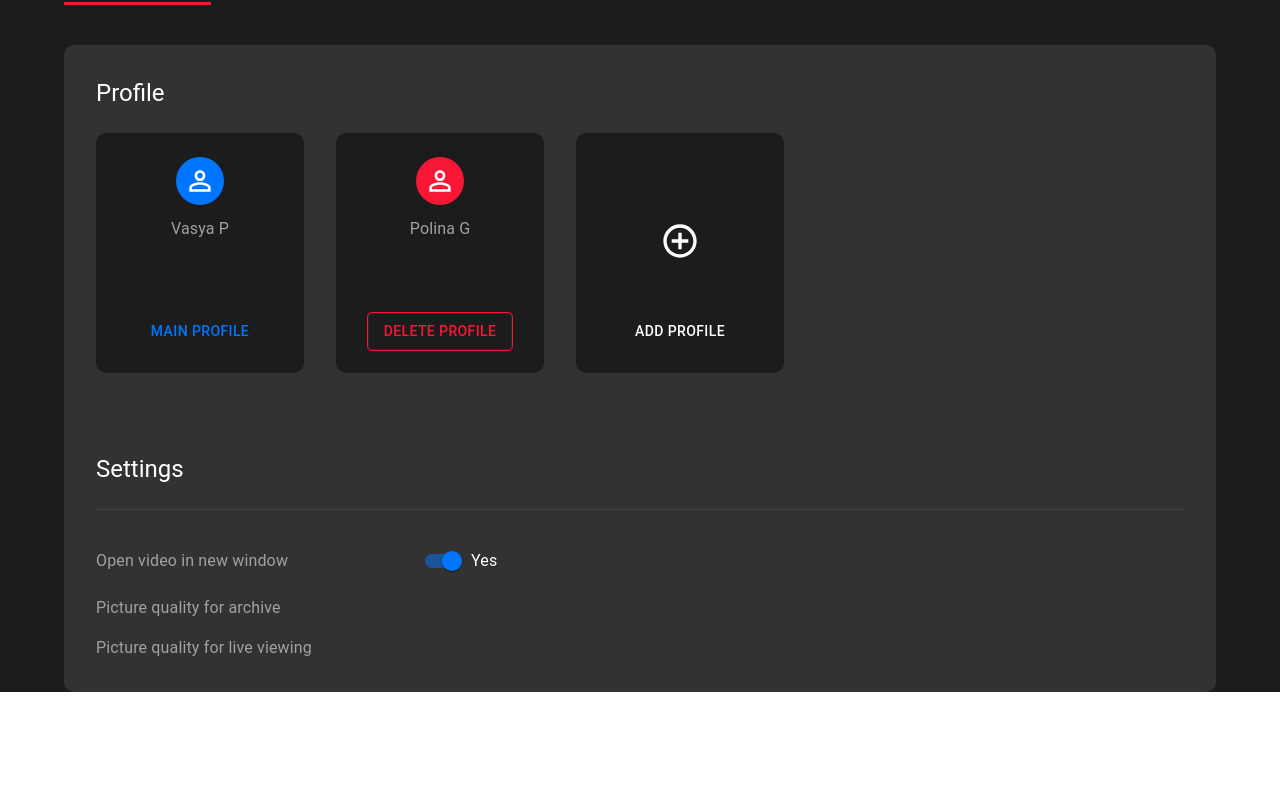
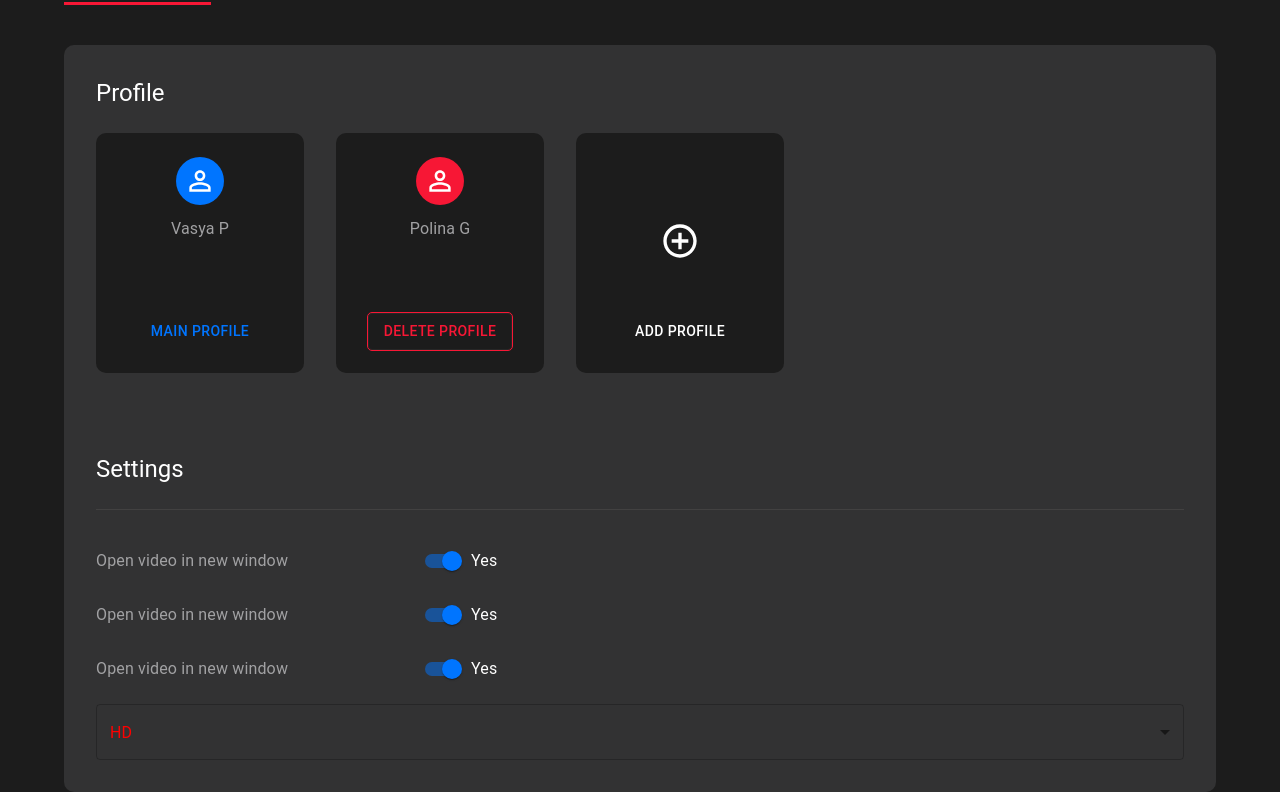
Before and after one commit to tatyanakarlen/matvil-asses, a Next.js app: page / in a window 1280 px wide. Shown: the part 291-1083 px from the top of the page. Before the commit the page ends 983 px from the top, so only its background shows below. Built offline with nearby package versions, Linux system fonts and the light colour scheme.

Commit message:
reorganized settings components

```diff
--- a/src/components/dashboard/Dashboard.js
+++ b/src/components/dashboard/Dashboard.js
@@ -1,28 +1,10 @@
 import * as React from 'react';
-import {
-  Typography,
-  Box,
-  List,
-  ListItem,
-  Button,
-  Switch,
-  FormControlLabel,
-  InputLabel,
-  Select,
-  MenuItem,
-  FormControl
-} from '@mui/material';
+import { Typography, Box, List, ListItem, Button } from '@mui/material';
 import ProfileCard from './ProfileCard';
 import AddCircleOutlineIcon from '@mui/icons-material/AddCircleOutline';
+import Settings from './Settings';
 
 export default function Dashboard() {
-  const [checked, setChecked] = React.useState(true);
-  const value = 'HD'
-
-  const handleChange = (event) => {
-    setChecked(event.target.checked);
-  };
-
   const listItemBaseStyles = {
     color: 'text.main',
   };
@@ -139,55 +121,9 @@ export default function Dashboard() {
               </Button>
             </Box>
           </Box>
-          <Typography sx={{ mt: 10 }} variant="h5">
-            Settings
-          </Typography>
 
-          <Box
-            sx={{
-              borderTop: '1px solid rgb(66 65 65)',
-              mt: 3,
-              pt: 4,
-              display: 'flex',
-              flexDirection: 'column',
-              gap: 2,
-            }}
-          >
-            <Box
-              sx={{
-                display: 'flex',
-                gap: 5,
-                alignItems: 'center',
-                width: '30rem',
-              }}
-            >
-              <Typography sx={{ color: 'text.main', width: '18rem' }}>
-                Open video in new window
-              </Typography>
-              <FormControlLabel
-                control={
-                  <Switch
-                    checked={checked}
-                    onChange={handleChange}
-                    inputProps={{ 'aria-label': 'controlled' }}
-                  />
-                }
-                label={checked ? 'Yes' : 'No'}
-              />
-            </Box>
-            <Box sx={{ display: 'flex', gap: 5, alignItems: 'center' }}>
-              <Typography sx={{ color: 'text.main', width: '18rem' }}>
-                Picture quality for archive
-              </Typography>
-
-            </Box>
-            <Box sx={{ display: 'flex', gap: 5, alignItems: 'center' }}>
-              <Typography sx={{ color: 'text.main', width: '18rem' }}>
-                Picture quality for live viewing
-              </Typography>
-
-            </Box>
-          </Box>
+          {/* ///////// SETTINGS  */}
+          <Settings />
         </Box>
       </Box>
     </>
--- /dev/null
+++ b/src/components/dashboard/Settings.js
@@ -0,0 +1,59 @@
+import {
+  Typography,
+  Box,
+  Select,
+  MenuItem,
+} from '@mui/material';
+import SettingsSwitch from './SettingsSwitch';
+import SettingsBox from './SettingsBox';
+
+export default function Settings() {
+  const options = [
+    { value: 'HD', label: 'HD' },
+    { value: 'BLU-RAY', label: 'BLU-RAY' },
+    { value: 'VHS', label: 'VHS' },
+  ];
+  return (
+    <>
+      <Typography sx={{ mt: 10 }} variant="h5">
+        Settings
+      </Typography>
+
+      <Box
+        sx={{
+          borderTop: '1px solid rgb(66 65 65)',
+          mt: 3,
+          pt: 4,
+          display: 'flex',
+          flexDirection: 'column',
+          gap: 2,
+        }}
+      >
+        <SettingsBox
+          text={'Open video in new window'}
+          settingsProp={<SettingsSwitch />}
+        />
+        <SettingsBox
+          text={'Open video in new window'}
+          settingsProp={<SettingsSwitch />}
+        />
+        <SettingsBox
+          text={'Open video in new window'}
+          settingsProp={<SettingsSwitch />}
+        />
+
+        <Select defaultValue="HD" sx={{ color: 'red' }}>
+          {options.map((option) => (
+            <MenuItem
+              key={option.value}
+              value={option.value}
+              disabled={option.disabled}
+            >
+              {option.label}
+            </MenuItem>
+          ))}
+        </Select>
+      </Box>
+    </>
+  );
+}
--- /dev/null
+++ b/src/components/dashboard/SettingsBox.js
@@ -0,0 +1,26 @@
+import {
+    Typography,
+    Box,
+    Switch,
+    FormControlLabel,
+    Select,
+    MenuItem,
+  } from '@mui/material';
+
+export default function SettingsBox({ text, settingsProp }) {
+    return (
+        <Box
+        sx={{
+          display: 'flex',
+          gap: 5,
+          alignItems: 'center',
+          width: '30rem',
+        }}
+      >
+        <Typography sx={{ color: 'text.main', width: '18rem' }}>
+          {text}
+        </Typography>
+        {settingsProp}
+      </Box>
+    )
+}
--- /dev/null
+++ b/src/components/dashboard/SettingsSwitch.js
@@ -0,0 +1,30 @@
+import { useState } from 'react';
+import {
+  Typography,
+  Box,
+  Switch,
+  FormControlLabel,
+  Select,
+  MenuItem,
+} from '@mui/material';
+
+export default function SettingsSwitch({}) {
+  const [checked, setChecked] = useState(true);
+
+  const handleChange = (event) => {
+    setChecked(event.target.checked);
+  };
+
+  return (
+    <FormControlLabel
+      control={
+        <Switch
+          checked={checked}
+          onChange={handleChange}
+          inputProps={{ 'aria-label': 'controlled' }}
+        />
+      }
+      label={checked ? 'Yes' : 'No'}
+    />
+  );
+}
```
